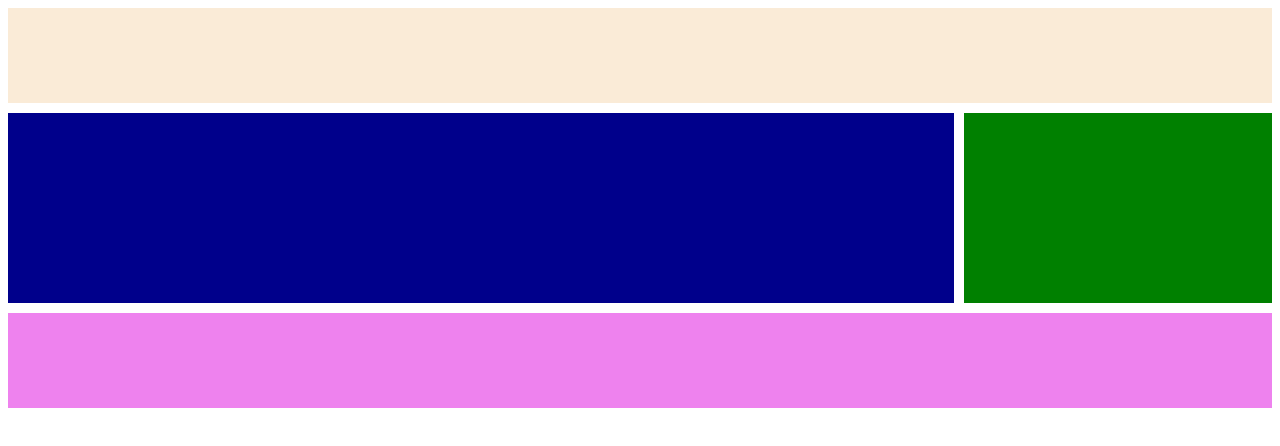
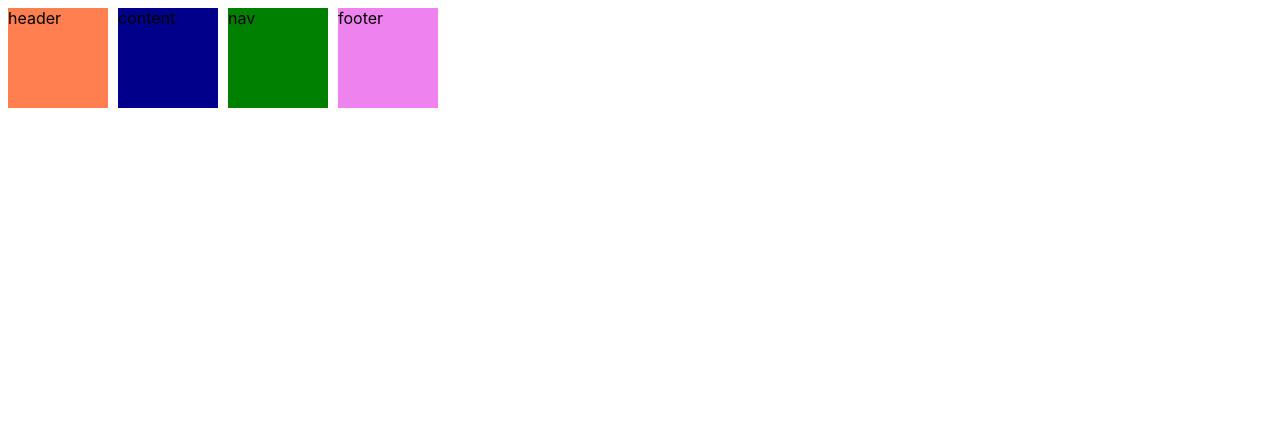
Before and after one commit to Strongorange/CSS_master, a React (Create React App) app: page / in a window 1280 px wide. Shown: the top 446 px of the page. Built offline with nearby package versions, Linux system fonts and the light colour scheme.

Commit message:
Grid place content, items

```diff
--- a/src/App.css
+++ b/src/App.css
@@ -2,28 +2,22 @@
   display: grid;
   gap: 10px;
   height: 50vh;
-  grid-template:
-    "header header header header" 1fr
-    "content content content nav" 2fr
-    "footer footer footer footer" 1fr / 1fr 1fr 1fr 1fr;
+  grid-template-columns: repeat(4, 100px);
+  grid-template-rows: repeat(4, 100px);
 }
 
 .header {
-  background-color: antiquewhite;
-  grid-area: header;
+  background-color: coral;
 }
 
 .content {
   background-color: darkblue;
-  grid-area: content;
 }
 
 .nav {
   background-color: green;
-  grid-area: nav;
 }
 
 .footer {
   background-color: violet;
-  grid-area: footer;
 }
--- a/src/App.js
+++ b/src/App.js
@@ -4,10 +4,10 @@ function App() {
   return (
     <>
       <div className="father">
-        <div className="header"></div>
-        <div className="content"></div>
-        <div className="nav"></div>
-        <div className="footer"></div>
+        <div className="header">header</div>
+        <div className="content">content</div>
+        <div className="nav">nav</div>
+        <div className="footer">footer</div>
       </div>
     </>
   );
```
Also changed, not shown: 1 other file (tests, documents, lock files or other folders).
